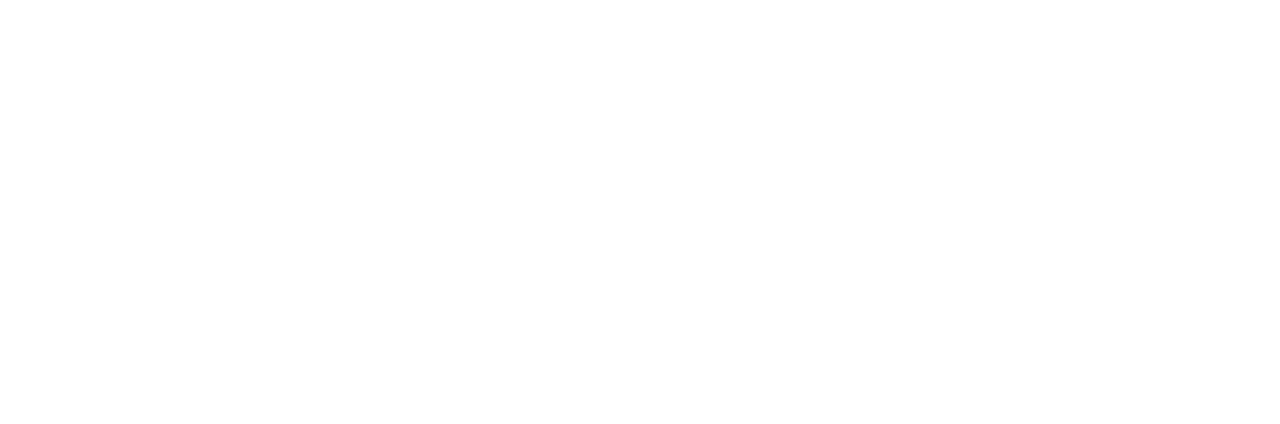
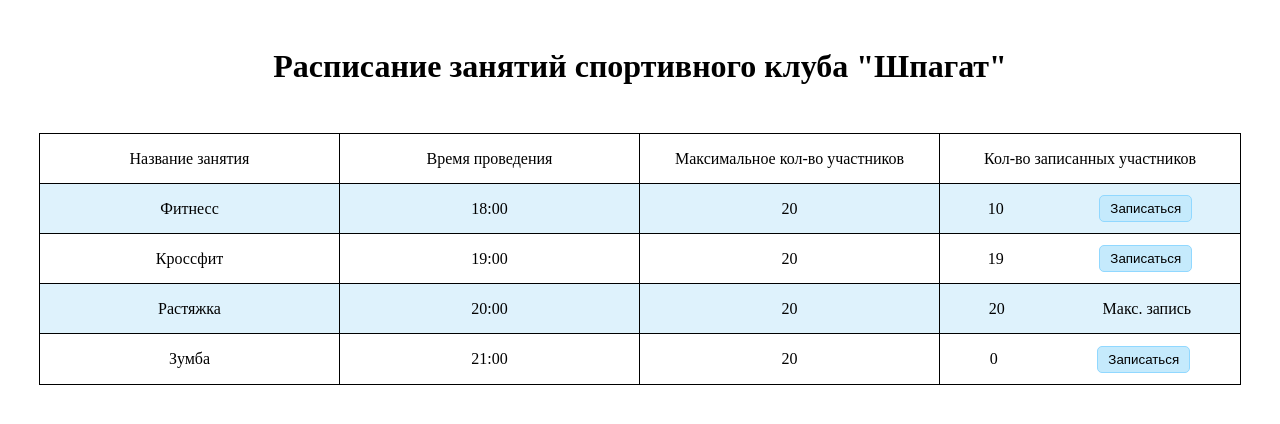
Before and after one commit to TikhomirovAlexey/JavaScript-API-course, a plain HTML site: page lesson-1/index.html in a window 1280 px wide. Drawn offline with Linux system fonts and the light colour scheme.

Commit message:
completed task in lesson 1

```diff
--- a/lesson-1/index.html
+++ b/lesson-1/index.html
@@ -4,8 +4,13 @@
         <meta charset="UTF-8">
         <meta name="viewport" content="width=device-width, initial-scale=1.0">
         <title>Document</title>
+        <link rel="stylesheet" href="style.css">
     </head>
     <body>
-
+        <div class="container">
+            <h1 class="header">Расписание занятий спортивного клуба "Шпагат"</h1>
+            <div class="schedule-table"></div>
+            <script src="trainingData.js"></script>
+            <script src="main.js"></script>
         </body>
     </html>
--- /dev/null
+++ b/lesson-1/main.js
@@ -0,0 +1,87 @@
+'use strict';
+const scheduleTable = document.querySelector('.schedule-table');
+
+const userRegistredFlag = {};
+
+function getDateForUserRegistredFlag() {
+    const data = JSON.parse(traningData);
+    data.forEach(el => {
+        userRegistredFlag[el.name] = false;
+    });
+}
+
+function displayTraningInfo() {
+    const data = JSON.parse(traningData);
+    scheduleTable.innerHTML = `
+                <div class="schedule-table-row">
+                    <div class="schedule-table-element">Название занятия</div>
+                    <div class="schedule-table-element">Время проведения</div>
+                    <div class="schedule-table-element">Максимальное кол-во участников</div>
+                    <div class="schedule-table-element">Кол-во записанных участников</div>
+                </div>`;
+    data.forEach(element => {
+        let tmpString = `
+                <div class="schedule-table-row" data-id="${element.name}">
+                    <div class="schedule-table-element">${element.name}</div>
+                    <div class="schedule-table-element">${element.time}</div>
+                    <div class="schedule-table-element">${element.maxPersons}</div>
+                    <div class="schedule-table-element schedule-table-element-add">
+                        ${element.personRegistered}
+                `;
+
+
+        if (element.personRegistered < 20 && !(userRegistredFlag[element.name])) {
+            tmpString += `
+                        <button class="button button-add">Записаться</button>
+                    </div>
+                </div>
+                `;
+        }
+
+        if (element.personRegistered <= 20 && userRegistredFlag[element.name]) {
+            tmpString += `
+                            <button class="button button-cancel">Отменить</button>
+                        </div>
+                    </div>
+                `;
+        }
+
+        if (element.personRegistered == 20 && !(userRegistredFlag[element.name])) {
+            tmpString += `
+                            <p class="schedule-table-element-add-info">Макс. запись</p>
+                        </div>
+                    </div>
+                `;
+        }
+        scheduleTable.insertAdjacentHTML('beforeend', tmpString);
+    });
+}
+
+scheduleTable.addEventListener('click', event => {
+    const data = JSON.parse(traningData);
+    if (event.target.classList.contains('button-add')) {
+        const parentEl = event.target.closest('.schedule-table-row');
+        data.forEach(el => {
+            if (el.name == parentEl.dataset.id && !(userRegistredFlag[parentEl.dataset.id])) {
+                if (el.personRegistered < 20) {
+                    el.personRegistered++;
+                    userRegistredFlag[parentEl.dataset.id] = true;
+                }
+            }
+        });
+    }
+    if (event.target.classList.contains('button-cancel')) {
+        const parentEl = event.target.closest('.schedule-table-row');
+        data.forEach(el => {
+            if (el.name == parentEl.dataset.id) {
+                el.personRegistered--;
+                userRegistredFlag[parentEl.dataset.id] = false;
+            }
+        });
+    }
+    traningData = JSON.stringify(data);
+    displayTraningInfo();
+});
+
+getDateForUserRegistredFlag();
+displayTraningInfo();
--- /dev/null
+++ b/lesson-1/style.css
@@ -0,0 +1,68 @@
+* {
+    margin: 0;
+    padding: 0;
+}
+
+.container {
+    max-width: 1200px;
+    margin: 0 auto;
+    display: flex;
+    flex-direction: column;
+    align-items: center;
+    justify-content: center;
+    gap: 48px;
+    padding-top: 48px;
+}
+
+.schedule-table {
+    display: grid;
+    grid-auto-rows: minmax(50px, auto);
+    border: 1px solid #000;
+    width: 100%;
+}
+
+.schedule-table-row {
+    display: grid;
+    grid-template-columns: repeat(4, 1fr);
+}
+
+.schedule-table-row:not(:last-child) {
+    border-bottom: 1px solid #000;
+}
+
+.schedule-table-row:nth-child(2n) {
+    background-color: #def2fc;
+}
+
+.schedule-table-element {
+    display: flex;
+    justify-content: center;
+    align-items: center;
+}
+
+.schedule-table-element-add {
+    justify-content: space-around;
+
+}
+
+.schedule-table-element-name:hover {
+    background-color: #c0fcde;
+    cursor: pointer;
+}
+
+.schedule-table-element:not(:last-child) {
+    border-right: 1px solid #000;
+}
+
+.button {
+    padding: 5px 10px;
+    background-color: #c5eafc;
+    border: 1px solid #91d8ff;
+    border-radius: 5px;
+    outline: none;
+}
+
+.button:hover {
+    background-color: #91d8ff;
+    cursor: pointer;
+}
--- /dev/null
+++ b/lesson-1/trainingData.js
@@ -0,0 +1,27 @@
+let traningData = `[
+    {
+        "name": "Фитнесс",
+        "time": "18:00",
+        "maxPersons": 20,
+        "personRegistered": 10
+    },
+    {
+        "name": "Кроссфит",
+        "time": "19:00",
+        "maxPersons": 20,
+        "personRegistered": 19
+    },
+    {
+        "name": "Растяжка",
+        "time": "20:00",
+        "maxPersons": 20,
+        "personRegistered": 20
+    },
+        {
+        "name": "Зумба",
+        "time": "21:00",
+        "maxPersons": 20,
+        "personRegistered": 0
+    }
+]
+`
```
Lines whose indentation alone changed are shown as unchanged.
